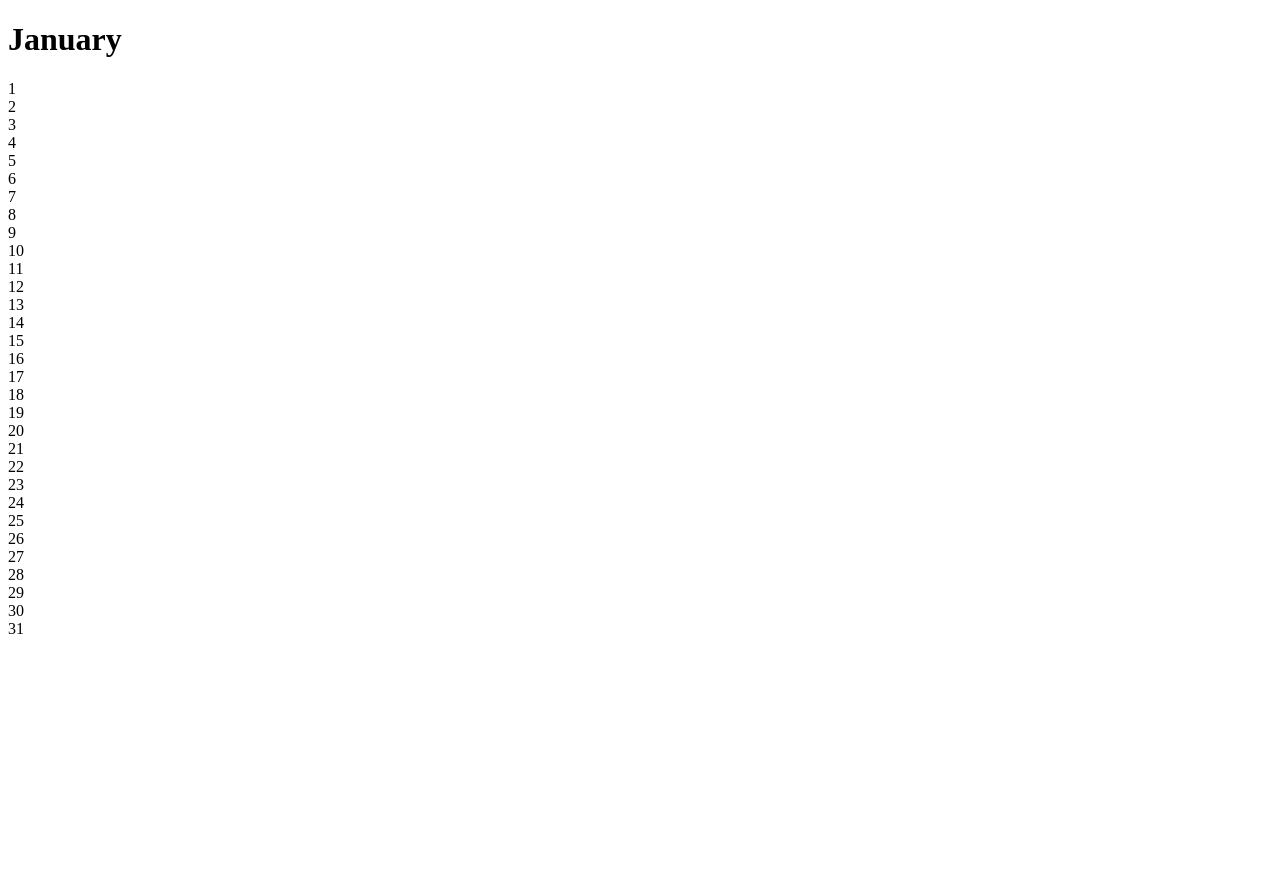
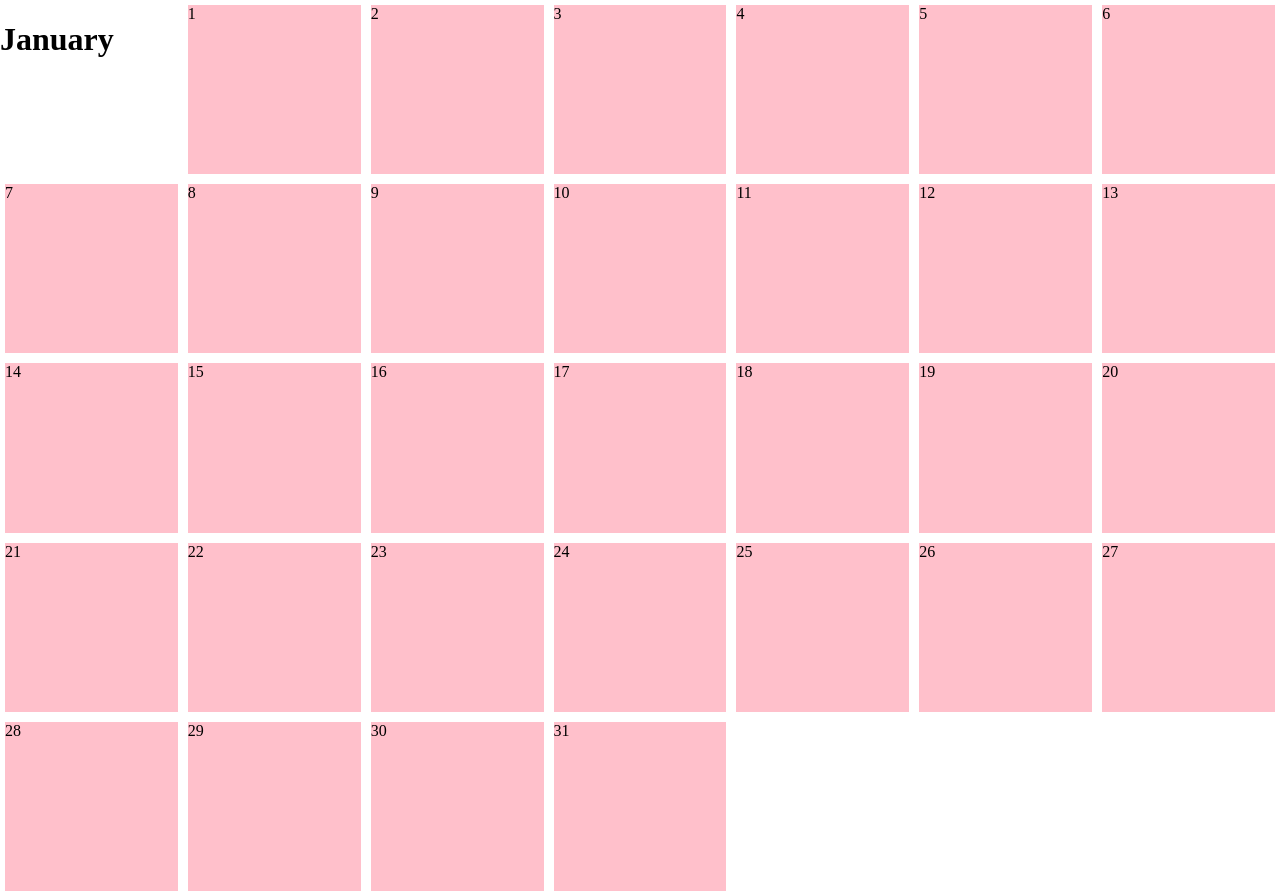
Before and after one commit to victoriakurichenko/Calendar, a plain HTML site: page index.html in a window 1280 px wide. Before the commit the page ends 800 px from the top, so only its background shows below. Drawn offline with Linux system fonts and the light colour scheme.

Commit message:
basic calendar layout created

```diff
--- a/index.css
+++ b/index.css
@@ -0,0 +1,19 @@
+body, html, div, main, header {
+
+    margin:0;
+    padding:0;
+
+}
+
+.calendar {
+
+    display: grid;
+    grid-template-columns: repeat(7,1fr);
+    grid-auto-rows: 14vw;
+}
+
+.day {
+
+    background-color: pink;
+    margin:5px;
+}
--- a/index.html
+++ b/index.html
@@ -4,6 +4,7 @@
     <meta charset="UTF-8">
     <meta name="viewport" content="width=device-width, initial-scale=1.0">
     <meta http-equiv="X-UA-Compatible" content="ie=edge">
+ <link rel="stylesheet" href="index.css">
     <title>Document</title>
 </head>
 <body>
@@ -14,37 +15,37 @@
     <h1>January</h1>
 </header>
 
-<div>1</div>
-<div>2</div>
-<div>3</div>
-<div>4</div>
-<div>5</div>
-<div>6</div>
-<div>7</div>
-<div>8</div>
-<div>9</div>
-<div>10</div>
-<div>11</div>
-<div>12</div>
-<div>13</div>
-<div>14</div>
-<div>15</div>
-<div>16</div>
-<div>17</div>
-<div>18</div>
-<div>19</div>
-<div>20</div>
-<div>21</div>
-<div>22</div>
-<div>23</div>
-<div>24</div>
-<div>25</div>
-<div>26</div>
-<div>27</div>
-<div>28</div>
-<div>29</div>
-<div>30</div>
-<div>31</div>
+<div class="day">1</div>
+<div class="day">2</div>
+<div class="day">3</div>
+<div class="day">4</div>
+<div class="day">5</div>
+<div class="day">6</div>
+<div class="day">7</div>
+<div class="day">8</div>
+<div class="day">9</div>
+<div class="day">10</div>
+<div class="day">11</div>
+<div class="day">12</div>
+<div class="day">13</div>
+<div class="day">14</div>
+<div class="day">15</div>
+<div class="day">16</div>
+<div class="day">17</div>
+<div class="day">18</div>
+<div class="day">19</div>
+<div class="day">20</div>
+<div class="day">21</div>
+<div class="day">22</div>
+<div class="day">23</div>
+<div class="day">24</div>
+<div class="day">25</div>
+<div class="day">26</div>
+<div class="day">27</div>
+<div class="day">28</div>
+<div class="day">29</div>
+<div class="day">30</div>
+<div class="day">31</div>
 
 
 </main>
```
